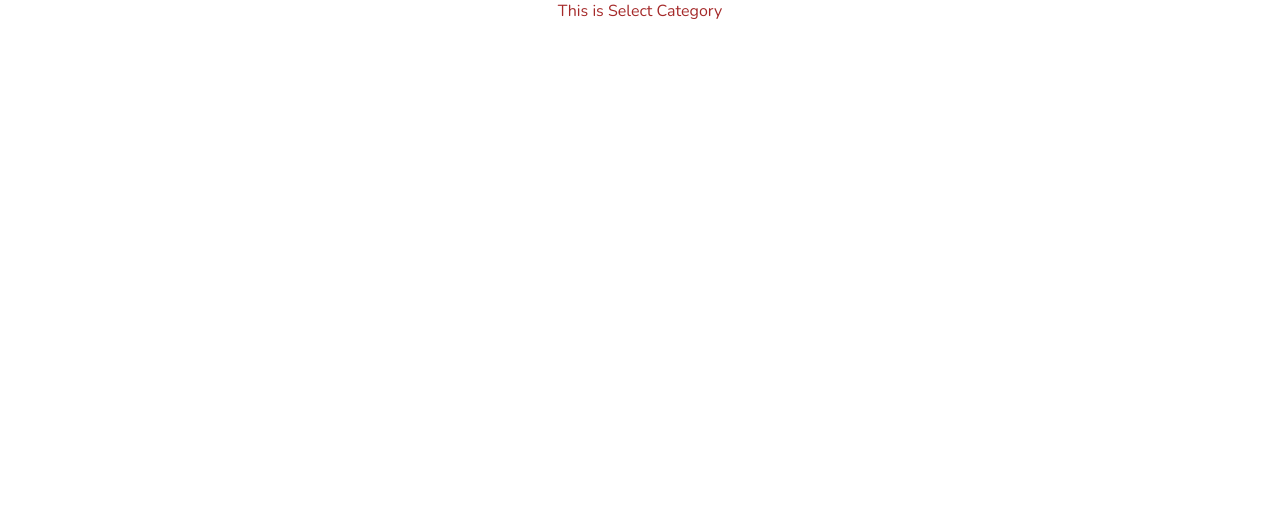
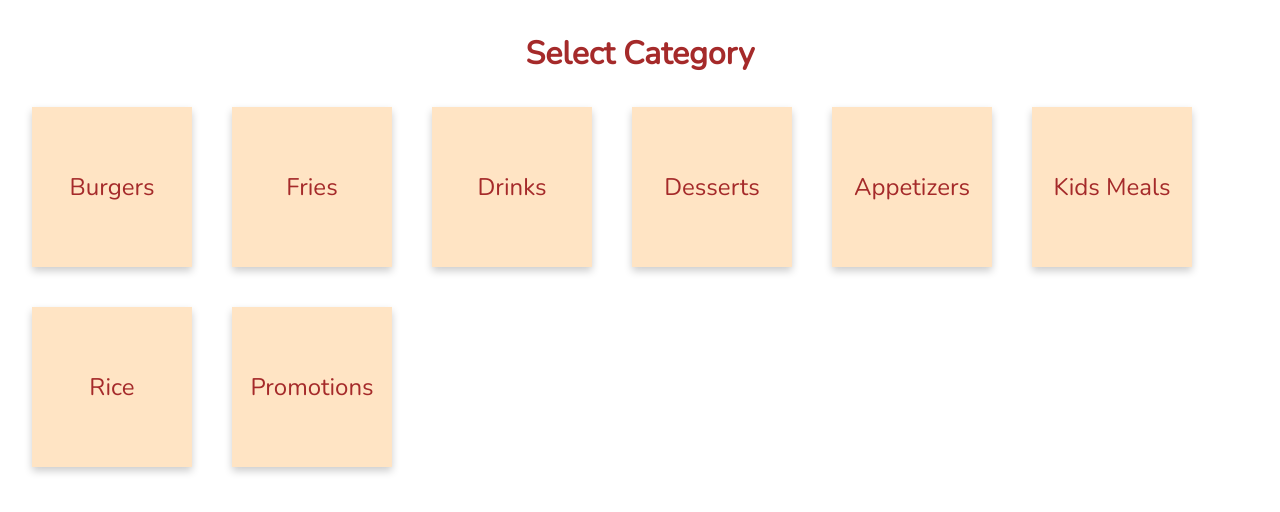
Before and after one commit to romesh-jaya/mcarthurs-vue, a Vue app: page /select-category in a window 1280 px wide. Shown: the top 512 px of the page. Built offline with nearby package versions, Linux system fonts and the light colour scheme.

Commit message:
feat: select category page

```diff
--- a/src/components/Landing.vue
+++ b/src/components/Landing.vue
@@ -18,7 +18,7 @@ export default defineComponent({
 });
 </script>
 
-<style lang="scss">
+<style lang="scss" scoped>
 @import "../styles/globals.scss";
 
 .landing-container {
--- a/src/components/SelectCategory.vue
+++ b/src/components/SelectCategory.vue
@@ -1,11 +1,36 @@
 <template>
-  <div>This is Select Category</div>
+  <div class="container">
+    <div class="category-title">Select Category</div>
+    <SelectOption :options="categories" />
+  </div>
 </template>
+
 <script lang="ts">
 import { defineComponent } from "vue";
+import SelectOption from "./SelectOption.vue";
+import categoryData from "../sampleData/categories.json";
 
 export default defineComponent({
   name: "SelectCategory",
+  components: { SelectOption },
+  data() {
+    return {
+      categories: categoryData.categories,
+    };
+  },
 });
 </script>
-<style lang="scss"></style>
+
+<style lang="scss" scoped>
+.container {
+  height: 100%;
+  display: flex;
+  flex-direction: column;
+}
+
+.category-title {
+  margin-block: 2rem;
+  font-size: 2rem;
+  font-weight: 900;
+}
+</style>
--- /dev/null
+++ b/src/components/SelectOption.vue
@@ -0,0 +1,44 @@
+<template>
+  <div class="container-options">
+    <div class="card" v-for="option in options" :key="option.id">
+      {{ option.value }}
+    </div>
+  </div>
+</template>
+
+<script lang="ts">
+import { defineComponent, PropType } from "vue";
+import { Option } from "../types/Option";
+
+export default defineComponent({
+  name: "SelectOption",
+  props: { options: Array as PropType<Array<Option>> },
+});
+</script>
+
+<style lang="scss" scoped>
+@import "../styles/globals.scss";
+
+.container-options {
+  display: flex;
+  flex-wrap: wrap;
+  flex-direction: row;
+  gap: 2.5rem;
+  margin-inline: 2rem;
+}
+
+.card {
+  height: 10rem;
+  width: 10rem;
+  box-shadow: 0 4px 8px 0 rgba(0, 0, 0, 0.2);
+  background-color: bisque;
+  display: grid;
+  place-items: center;
+  font-size: 1.5rem;
+}
+
+.card:active {
+  color: $active-color;
+  box-shadow: 0 0 5px -1px rgba(0, 0, 0, 0.6);
+}
+</style>
--- /dev/null
+++ b/src/sampleData/categories.json
@@ -0,0 +1,12 @@
+{
+  "categories": [
+    { "id": "Burgers", "value": "Burgers" },
+    { "id": "Fries", "value": "Fries" },
+    { "id": "Drinks", "value": "Drinks" },
+    { "id": "Desserts", "value": "Desserts" },
+    { "id": "Appetizers", "value": "Appetizers" },
+    { "id": "KidsMeals", "value": "Kids Meals" },
+    { "id": "Rice", "value": "Rice" },
+    { "id": "Promotions", "value": "Promotions" }
+  ]
+}
--- a/src/styles/globals.scss
+++ b/src/styles/globals.scss
@@ -1 +1,2 @@
 $text-color: brown;
+$active-color: red;
--- /dev/null
+++ b/src/types/Option.ts
@@ -0,0 +1,4 @@
+export type Option = {
+  id: string;
+  value: string;
+};
--- a/tsconfig.json
+++ b/tsconfig.json
@@ -16,6 +16,7 @@
     "noUnusedLocals": true,
     "forceConsistentCasingInFileNames": true,
     "noFallthroughCasesInSwitch": true,
+    "resolveJsonModule": true,
     "types": ["webpack-env"],
     "paths": {
       "@/*": ["src/*"]
```
